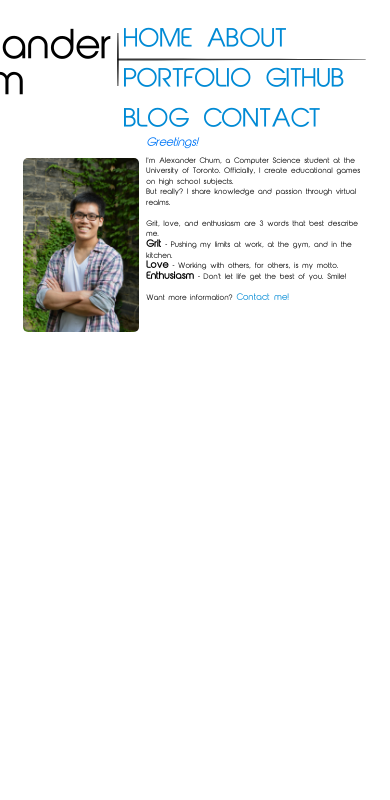
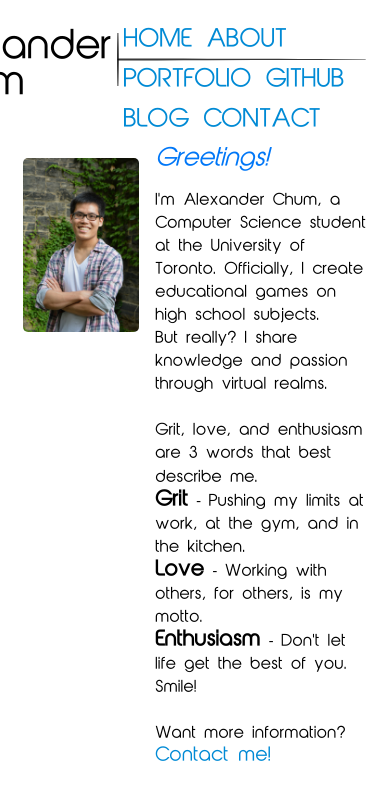
Before and after one commit to Achummy/personalwebsite, a Django app: page /about/ in a window 390 px wide. Shown: the part 20-820 px from the top of the page. Run offline with Django 3.2, Linux system fonts and the light colour scheme.

Commit message:
added media query for about page to keep text legible

```diff
--- a/blog/static/css/about.css
+++ b/blog/static/css/about.css
@@ -22,6 +22,8 @@ img {
   padding-top: 1.4em;
   padding-left: 1.4em;
   padding-right: 3%;
+/*  font-size: 0.5em;
+*/
   font-size: 1.4vw;
 }
 
@@ -43,3 +45,9 @@ img {
   font-size: 1.2em;
   color: #008AD5;
 }
+
+@media screen and (max-width: 870px) {
+  .description {
+    font-size: 0.6em;
+  }
+}
```
